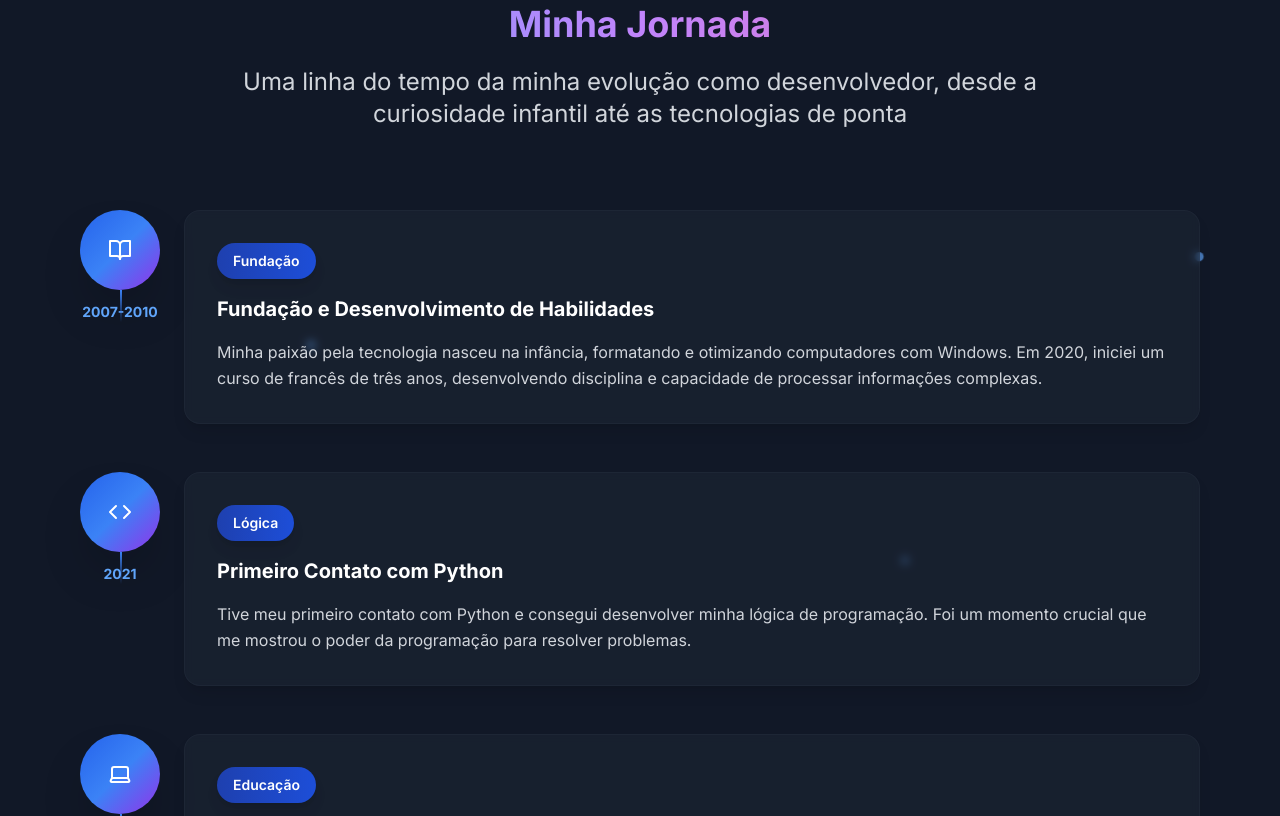
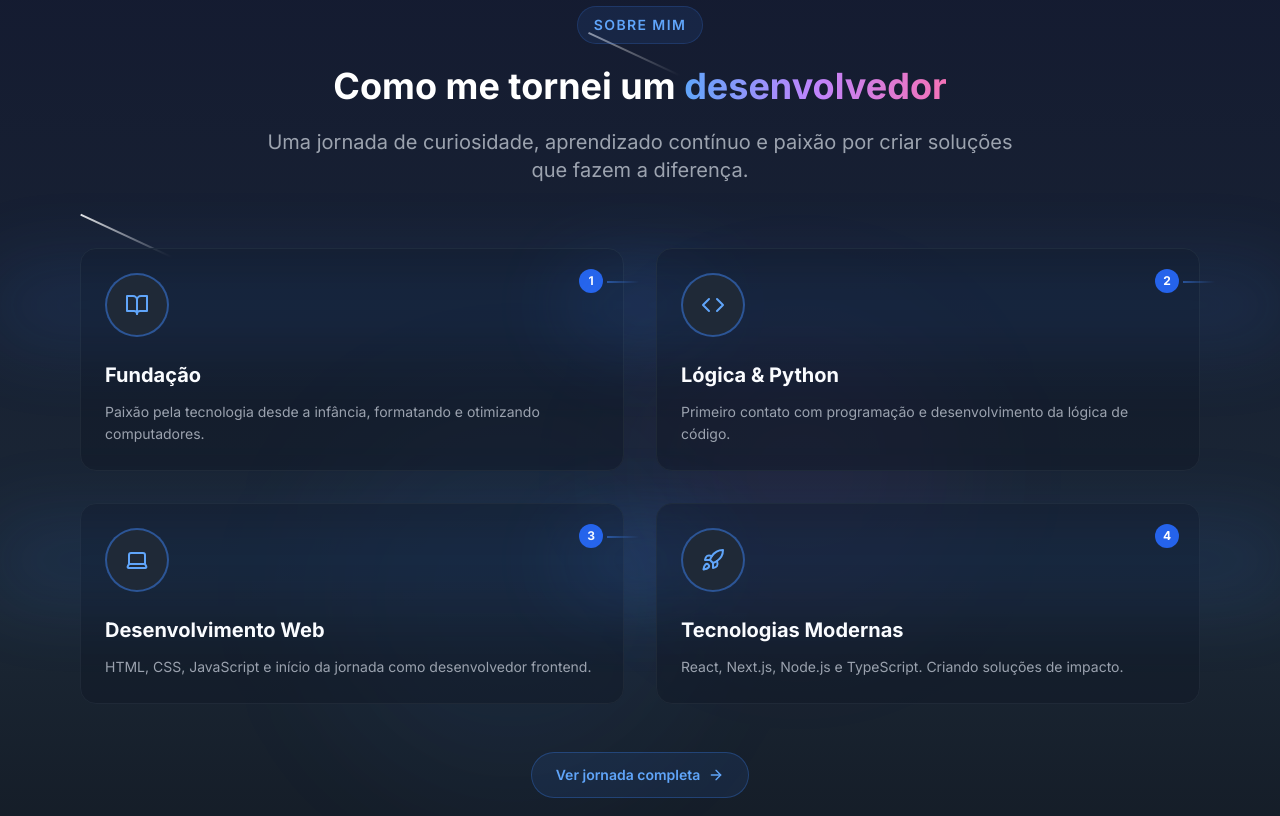
Before and after one commit to SpeedyxBR/andrel.dev, a Next.js app: page / in a window 1280 px wide. Shown: the part 860-1676 px from the top of the page. Built offline with nearby package versions, Linux system fonts and the light colour scheme.

Commit message:
feat(home): add AboutSummary section with journey overview - Create AboutSummary component with 4-step journey cards - Add modern design with blue theme, glow effects and animations - Update App.tsx to show Hero + AboutSummary on home page - Include CTA link to full journey page

```diff
--- a/src/App.tsx
+++ b/src/App.tsx
@@ -1,11 +1,7 @@
 import { useEffect, useState } from "react";
 import Header from "./components/layout/Header";
 import Hero from "./components/pages/Hero";
-import About from "./components/pages/About";
-import Skills from "./components/pages/Skills";
-import Certifications from "./components/pages/Certifications";
-import Projects from "./components/pages/Projects";
-import Contact from "./components/pages/Contact";
+import AboutSummary from "./components/pages/AboutSummary";
 import Footer from "./components/layout/Footer";
 import Toast from "./components/ui/Toast";
 import { useToast } from "./hooks/useToast";
@@ -54,11 +50,7 @@ function App() {
         <Header darkMode={darkMode} setDarkMode={setDarkMode} />
         <main>
           <Hero darkMode={darkMode} />
-          <About darkMode={darkMode} />
-          <Skills darkMode={darkMode} />
-          <Projects darkMode={darkMode} />
-          <Certifications darkMode={darkMode} />
-          <Contact darkMode={darkMode} />
+          <AboutSummary darkMode={darkMode} />
         </main>
         <Footer darkMode={darkMode} />
 
--- /dev/null
+++ b/src/components/pages/AboutSummary.tsx
@@ -0,0 +1,250 @@
+import { motion } from "framer-motion";
+import { BookOpen, Code, Laptop, Rocket } from "lucide-react";
+import Link from "next/link";
+import { ArrowRight } from "lucide-react";
+
+interface JourneyStep {
+  number: number;
+  icon: React.ReactNode;
+  title: string;
+  description: string;
+}
+
+const AboutSummary = ({ darkMode }: { darkMode: boolean }) => {
+  const journeySteps: JourneyStep[] = [
+    {
+      number: 1,
+      icon: <BookOpen className="w-6 h-6" />,
+      title: "Fundação",
+      description:
+        "Paixão pela tecnologia desde a infância, formatando e otimizando computadores.",
+    },
+    {
+      number: 2,
+      icon: <Code className="w-6 h-6" />,
+      title: "Lógica & Python",
+      description:
+        "Primeiro contato com programação e desenvolvimento da lógica de código.",
+    },
+    {
+      number: 3,
+      icon: <Laptop className="w-6 h-6" />,
+      title: "Desenvolvimento Web",
+      description:
+        "HTML, CSS, JavaScript e início da jornada como desenvolvedor frontend.",
+    },
+    {
+      number: 4,
+      icon: <Rocket className="w-6 h-6" />,
+      title: "Tecnologias Modernas",
+      description:
+        "React, Next.js, Node.js e TypeScript. Criando soluções de impacto.",
+    },
+  ];
+
+  const containerVariants = {
+    hidden: { opacity: 0 },
+    visible: {
+      opacity: 1,
+      transition: {
+        staggerChildren: 0.15,
+        delayChildren: 0.2,
+      },
+    },
+  };
+
+  const itemVariants = {
+    hidden: { opacity: 0, y: 30 },
+    visible: {
+      opacity: 1,
+      y: 0,
+      transition: {
+        duration: 0.6,
+        ease: [0.25, 0.1, 0.25, 1] as const,
+      },
+    },
+  };
+
+  return (
+    <section
+      id="about-summary"
+      className={`py-24 relative overflow-hidden ${
+        darkMode ? "bg-transparent" : "bg-gray-50"
+      } transition-colors duration-300`}
+    >
+      {/* Background Effects */}
+      {darkMode && (
+        <div className="absolute inset-0 pointer-events-none">
+          <div className="absolute top-1/2 left-1/4 w-96 h-96 bg-blue-500/5 rounded-full blur-3xl" />
+          <div className="absolute bottom-1/4 right-1/4 w-80 h-80 bg-purple-500/5 rounded-full blur-3xl" />
+        </div>
+      )}
+
+      <div className="max-w-7xl mx-auto px-4 sm:px-6 lg:px-8 relative z-10">
+        {/* Header */}
+        <motion.div
+          initial={{ opacity: 0, y: 30 }}
+          whileInView={{ opacity: 1, y: 0 }}
+          transition={{ duration: 0.8 }}
+          viewport={{ once: true }}
+          className="text-center mb-16"
+        >
+          {/* Badge */}
+          <motion.span
+            initial={{ opacity: 0, scale: 0.9 }}
+            whileInView={{ opacity: 1, scale: 1 }}
+            transition={{ duration: 0.5 }}
+            viewport={{ once: true }}
+            className="inline-block px-4 py-2 mb-6 text-sm font-semibold tracking-widest uppercase rounded-full bg-blue-500/10 text-blue-400 border border-blue-500/20"
+          >
+            Sobre Mim
+          </motion.span>
+
+          <h2
+            className={`text-4xl sm:text-5xl lg:text-6xl font-bold mb-6 ${
+              darkMode ? "text-white" : "text-gray-900"
+            }`}
+          >
+            Como me tornei um{" "}
+            <span className="bg-gradient-to-r from-blue-400 via-purple-400 to-pink-400 bg-clip-text text-transparent">
+              desenvolvedor
+            </span>
+          </h2>
+
+          <p
+            className={`text-lg lg:text-xl max-w-3xl mx-auto ${
+              darkMode ? "text-gray-400" : "text-gray-600"
+            }`}
+          >
+            Uma jornada de curiosidade, aprendizado contínuo e paixão por criar soluções que fazem a diferença.
+          </p>
+        </motion.div>
+
+        {/* Journey Steps Grid */}
+        <motion.div
+          variants={containerVariants}
+          initial="hidden"
+          whileInView="visible"
+          viewport={{ once: true }}
+          className="grid grid-cols-1 md:grid-cols-2 lg:grid-cols-4 gap-6 lg:gap-8"
+        >
+          {journeySteps.map((step, index) => (
+            <motion.div
+              key={index}
+              variants={itemVariants}
+              className="group relative"
+            >
+              {/* Card */}
+              <div
+                className={`relative p-6 rounded-2xl h-full transition-all duration-500 ${
+                  darkMode
+                    ? "bg-gray-900/50 hover:bg-gray-900/80 border border-gray-800 hover:border-blue-500/30"
+                    : "bg-white hover:bg-gray-50 border border-gray-200 shadow-lg hover:shadow-xl"
+                }`}
+              >
+                {/* Icon with Number Badge */}
+                <div className="relative mb-6">
+                  {/* Glow Effect */}
+                  <div
+                    className={`absolute inset-0 rounded-full blur-xl transition-opacity duration-500 ${
+                      darkMode
+                        ? "bg-blue-500/20 group-hover:opacity-100 opacity-50"
+                        : "bg-blue-500/20 group-hover:opacity-100 opacity-50"
+                    }`}
+                    style={{ transform: "scale(1.5)" }}
+                  />
+
+                  {/* Icon Circle */}
+                  <div
+                    className={`relative w-16 h-16 rounded-full flex items-center justify-center transition-all duration-500 ${
+                      darkMode
+                        ? "bg-gray-800 border-2 border-blue-500/50 group-hover:border-blue-400 group-hover:shadow-[0_0_20px_rgba(59,130,246,0.3)]"
+                        : "bg-blue-50 border-2 border-blue-500/50 group-hover:border-blue-400"
+                    }`}
+                  >
+                    <span
+                      className={`transition-colors duration-300 ${
+                        darkMode
+                          ? "text-blue-400 group-hover:text-blue-300"
+                          : "text-blue-500 group-hover:text-blue-600"
+                      }`}
+                    >
+                      {step.icon}
+                    </span>
+                  </div>
+
+                  {/* Number Badge */}
+                  <div
+                    className={`absolute -top-1 -right-1 w-6 h-6 rounded-full flex items-center justify-center text-xs font-bold transition-all duration-300 ${
+                      darkMode
+                        ? "bg-blue-600 text-white group-hover:bg-blue-500 group-hover:scale-110"
+                        : "bg-blue-500 text-white group-hover:bg-blue-600 group-hover:scale-110"
+                    }`}
+                  >
+                    {step.number}
+                  </div>
+                </div>
+
+                {/* Content */}
+                <h3
+                  className={`text-xl font-bold mb-3 transition-colors duration-300 ${
+                    darkMode
+                      ? "text-white group-hover:text-blue-400"
+                      : "text-gray-900 group-hover:text-blue-600"
+                  }`}
+                >
+                  {step.title}
+                </h3>
+
+                <p
+                  className={`text-sm leading-relaxed ${
+                    darkMode ? "text-gray-400" : "text-gray-600"
+                  }`}
+                >
+                  {step.description}
+                </p>
+
+                {/* Connecting Line (for larger screens) */}
+                {index < journeySteps.length - 1 && (
+                  <div
+                    className={`hidden lg:block absolute top-8 -right-4 w-8 h-0.5 ${
+                      darkMode
+                        ? "bg-gradient-to-r from-blue-500/50 to-transparent"
+                        : "bg-gradient-to-r from-blue-500/50 to-transparent"
+                    }`}
+                  />
+                )}
+              </div>
+            </motion.div>
+          ))}
+        </motion.div>
+
+        {/* CTA Link */}
+        <motion.div
+          initial={{ opacity: 0, y: 20 }}
+          whileInView={{ opacity: 1, y: 0 }}
+          transition={{ duration: 0.6, delay: 0.4 }}
+          viewport={{ once: true }}
+          className="text-center mt-12"
+        >
+          <Link
+            href="/jornada"
+            className={`group inline-flex items-center gap-2 px-6 py-3 rounded-full text-sm font-semibold transition-all duration-300 ${
+              darkMode
+                ? "bg-blue-500/10 text-blue-400 hover:bg-blue-500/20 border border-blue-500/30 hover:border-blue-400"
+                : "bg-blue-500/10 text-blue-600 hover:bg-blue-500/20 border border-blue-500/30 hover:border-blue-500"
+            }`}
+          >
+            Ver jornada completa
+            <ArrowRight
+              size={16}
+              className="transition-transform duration-300 group-hover:translate-x-1"
+            />
+          </Link>
+        </motion.div>
+      </div>
+    </section>
+  );
+};
+
+export default AboutSummary;
```
